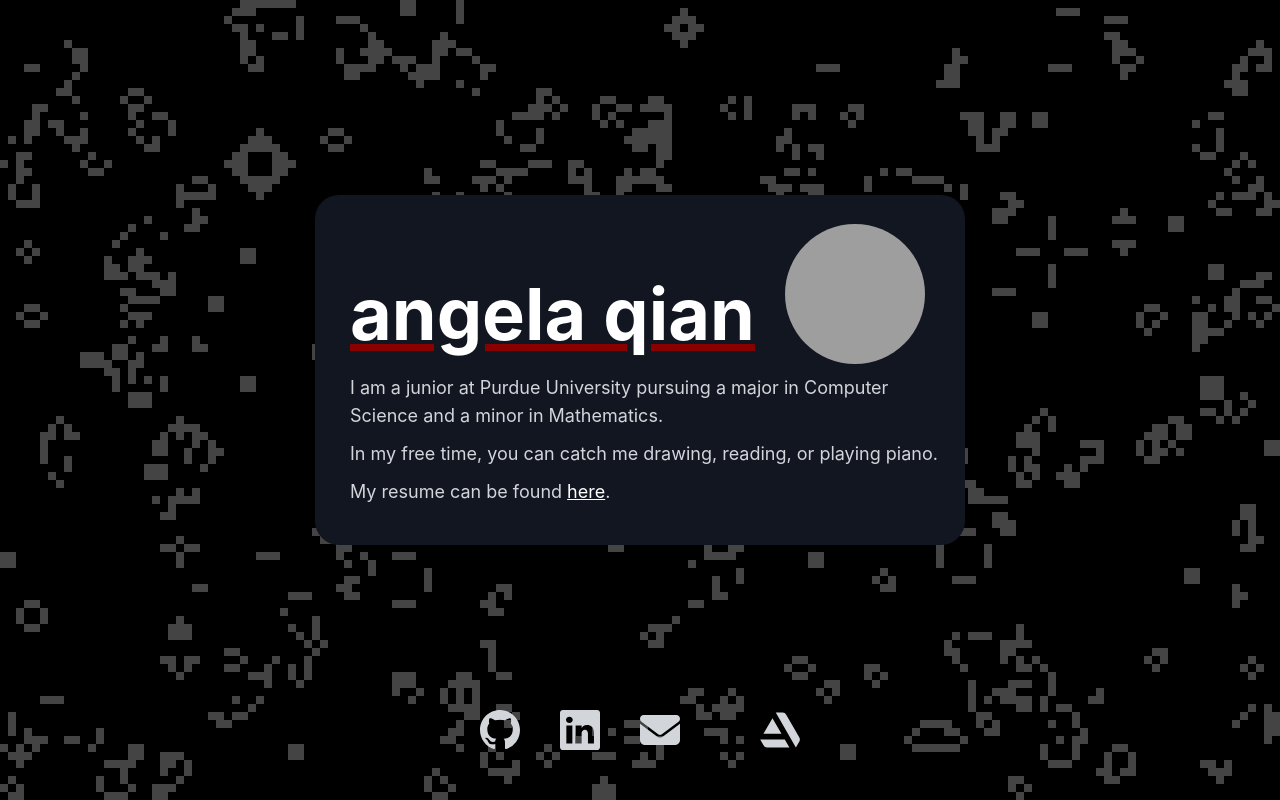
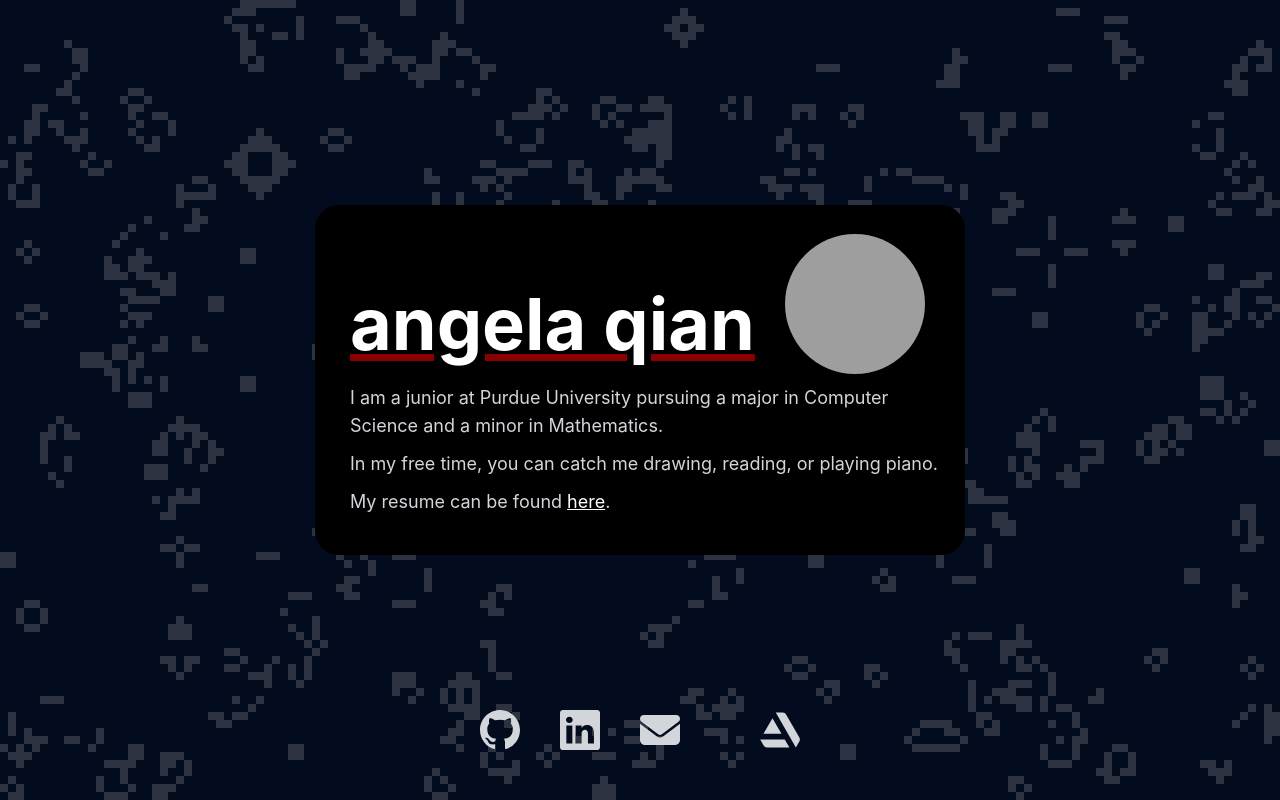
Before and after one commit to angelazqian/angelazqian.github.io, a Next.js app: page / in a window 1280 px wide. Built offline with nearby package versions, Linux system fonts and the light colour scheme; grey boxes are pictures that could not be loaded; some icons are missing; a web font is replaced by a local one.

Commit message:
add conway's game of life

```diff
--- a/components/conwaybackground.tsx
+++ b/components/conwaybackground.tsx
@@ -18,10 +18,10 @@ export default function ConwayBackground() {
     canvas.height = rows * cellSize;
 
     const draw = () => {
-      ctx.fillStyle = '#000000';
+      ctx.fillStyle = '#030b1f';
       ctx.fillRect(0, 0, canvas.width, canvas.height);
 
-      ctx.fillStyle = '#444444';
+      ctx.fillStyle = '#2d3240';
       for (let y = 0; y < rows; y++) {
         for (let x = 0; x < cols; x++) {
           if (grid[y][x]) {
--- a/pages/index.tsx
+++ b/pages/index.tsx
@@ -6,9 +6,9 @@ export default function Home() {
   return (
     <><ConwayBackground />
     <div className="App h-screen overflow-hidden">
-      <header className='App-header -mt-[30px]'>
+      <header className='App-header -mt-[20px]'>
         <link rel="stylesheet" href="https://cdn.jsdelivr.net/gh/jpswalsh/academicons@1/css/academicons.min.css" />
-        <div className="w-[650px] h-[350px] bg-[#121621] rounded-3xl mx-auto flex items-center justify-center">
+        <div className="w-[650px] h-[350px] bg-[#000000] rounded-3xl mx-auto flex items-center justify-center">
           <div className="w-[600px] mr-[15px] mt-[10px] mx-auto text-left">
             <div className="flex items-center mb-[-10px]">
               <h1 className="font-bold text-7xl underline text-white" style={{ textDecorationColor: '#880000' }}>angela qian</h1>
```
